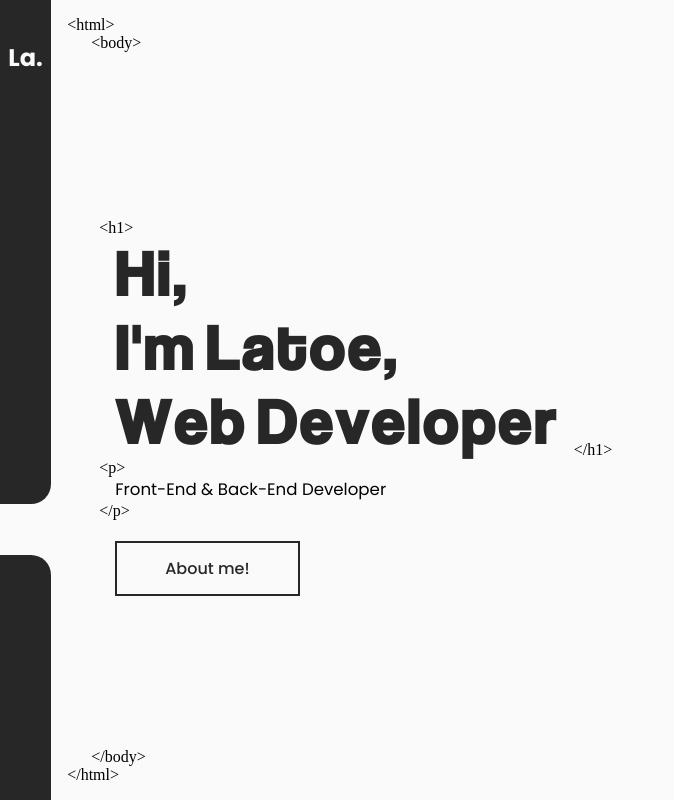
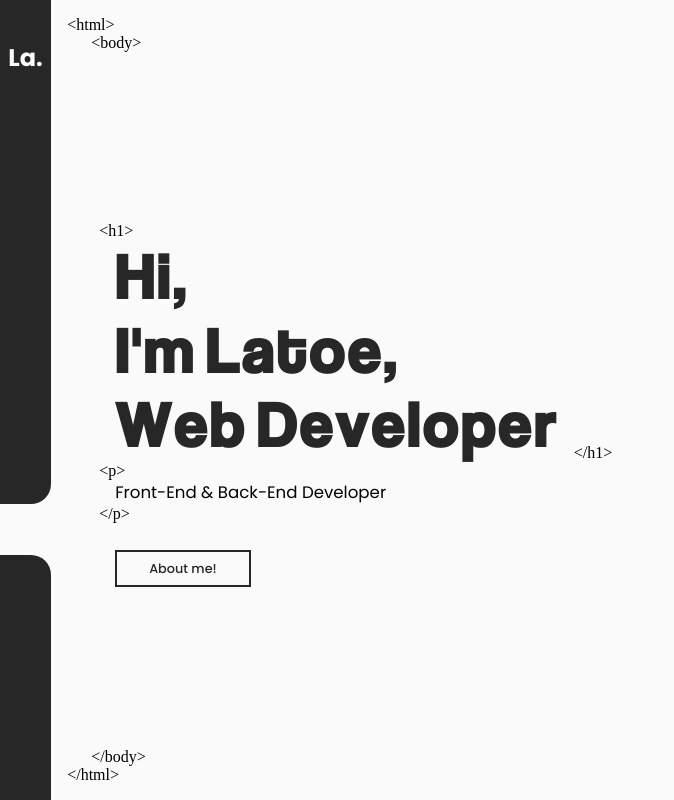
Before and after one commit to lazlanrafar/Portofolio, a Vue app: page / in a window 1280 px wide. Shown: the whole page, without its empty margins (0-674 px from the left). Built offline with nearby package versions, Linux system fonts and the light colour scheme; some icons are missing; a web font is replaced by a local one.

Commit message:
remake button home

```diff
--- a/src/assets/scss/home.scss
+++ b/src/assets/scss/home.scss
@@ -12,11 +12,35 @@
   .btn {
     text-decoration: none;
     color: var(--bfont-color);
-    padding: 0.9rem 3rem;
+    padding: 0.5rem 2rem;
     border: 2px solid var(--bfont-color);
     font-weight: 500;
+    font-size: 1vw;
     font-family: "Poppins", sans-serif;
     cursor: pointer;
+    position: relative;
+    overflow: hidden;
+    z-index: 1;
+
+    &::before {
+      content: "";
+      position: absolute;
+      top: 0;
+      left: 0;
+      width: 0;
+      height: 100%;
+      background: var(--bfont-color);
+      transition: all 0.6s;
+      z-index: -2;
+    }
+
+    &:hover {
+      color: var(--wfont-color);
+
+      &::before {
+        width: 100%;
+      }
+    }
   }
 }
 
```
